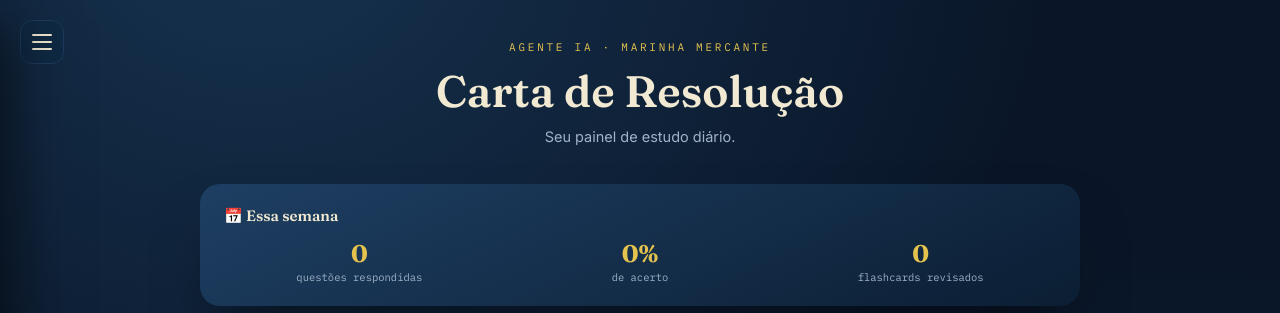
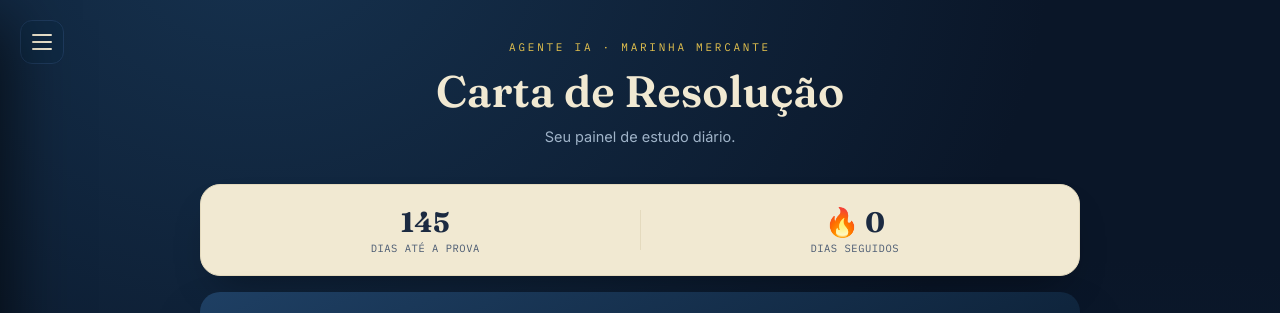
Before and after one commit to matheusvsd/carta-resolucao, a Next.js app: page / in a window 1280 px wide. Shown: the top 313 px of the page. Built offline with nearby package versions, Linux system fonts and the light colour scheme; no server answers; the database is empty.

Commit message:
Adiciona contador regressivo e streak de dias estudando

```diff
--- a/app/globals.css
+++ b/app/globals.css
@@ -277,3 +277,11 @@ footer{text-align:center;margin-top:30px;font-size:12px;color:#6F84A0;font-famil
 .sim-progress-text{font-family:'IBM Plex Mono',monospace;font-size:12px;color:var(--paper)}
 .sim-timer{font-family:'IBM Plex Mono',monospace;font-size:14px;font-weight:600;color:var(--brass-bright);background:var(--ocean-mid);padding:4px 12px;border-radius:20px}
 .sim-tempo-final{font-family:'IBM Plex Mono',monospace;font-size:13px;color:var(--ink-soft)}
+
+
+/* ===== Contador de prova + streak ===== */
+.dash-hero{display:flex;align-items:center;background:var(--paper);border:1px solid var(--paper-dim);border-radius:var(--radius-lg);padding:20px 10px;margin-bottom:16px;box-shadow:0 20px 40px -18px rgba(0,0,0,.4)}
+.dash-hero-item{flex:1;text-align:center}
+.dash-hero-num{font-family:Fraunces,serif;font-weight:700;font-size:28px;color:var(--ink)}
+.dash-hero-label{font-family:'IBM Plex Mono',monospace;font-size:10.5px;color:var(--ink-soft);text-transform:uppercase;letter-spacing:.05em;margin-top:2px}
+.dash-hero-divider{width:1px;height:40px;background:var(--paper-dim)}
--- a/app/page.tsx
+++ b/app/page.tsx
@@ -3,16 +3,28 @@ import { useEffect, useMemo, useState } from "react";
 import type { Subject } from "@/types/question";
 import { SUBJECT_LABELS } from "@/lib/topics";
 import { fetchWeeklySummary, fetchTemasDisponiveis, type WeeklySummary, type TemaOption } from "@/lib/supabase/dashboard";
+import { fetchStreak, type StreakInfo } from "@/lib/supabase/streak";
+
+const DATA_PROVA = new Date("2027-01-21T00:00:00");
+
+function diasRestantes() {
+  const hoje = new Date();
+  hoje.setHours(0, 0, 0, 0);
+  const diff = DATA_PROVA.getTime() - hoje.getTime();
+  return Math.max(0, Math.ceil(diff / (1000 * 60 * 60 * 24)));
+}
 
 export default function DashboardPage() {
   const [summary, setSummary] = useState<WeeklySummary | null>(null);
+  const [streak, setStreak] = useState<StreakInfo | null>(null);
   const [subject, setSubject] = useState<Subject>("matematica");
   const [temas, setTemas] = useState<TemaOption[]>([]);
   const [selecionados, setSelecionados] = useState<Set<string>>(new Set());
   const [loading, setLoading] = useState(false);
 
-  useEffect(() => {
+    useEffect(() => {
     fetchWeeklySummary().then(setSummary).catch((err) => console.error(err));
+    fetchStreak().then(setStreak).catch((err) => console.error(err));
   }, []);
 
   useEffect(() => {
@@ -57,6 +69,18 @@ export default function DashboardPage() {
         <h1>Carta de Resolução</h1>
         <p className="sub">Seu painel de estudo diário.</p>
       </header>
+
+            <div className="dash-hero">
+        <div className="dash-hero-item">
+          <div className="dash-hero-num">{diasRestantes()}</div>
+          <div className="dash-hero-label">dias até a prova</div>
+        </div>
+        <div className="dash-hero-divider" />
+        <div className="dash-hero-item">
+          <div className="dash-hero-num">🔥 {streak?.streak ?? 0}</div>
+          <div className="dash-hero-label">{streak?.streak === 1 ? "dia seguido" : "dias seguidos"}</div>
+        </div>
+      </div>
 
       {summary && (
         <div className="dash-summary">
--- a/lib/supabase/flashcards.ts
+++ b/lib/supabase/flashcards.ts
@@ -1,5 +1,6 @@
 import { supabase } from "./client";
 import type { Subject } from "@/types/question";
+import { recordStudyDay } from "./streak";
 
 export interface FlashcardRecord {
   id: string;
@@ -84,7 +85,8 @@ export async function reviewFlashcard(id: string, avaliacao: "errei" | "dificil"
     })
     .eq("id", id);
 
-  if (error) throw error;
+    if (error) throw error;
+  recordStudyDay().catch((err) => console.error("Erro ao registrar dia de estudo:", err));
   return nextReviewAt;
 }
 
--- a/lib/supabase/questions.ts
+++ b/lib/supabase/questions.ts
@@ -1,5 +1,6 @@
 import { supabase } from "./client";
 import type { QuestionRecord, Subject } from "@/types/question";
+import { recordStudyDay } from "./streak";
 
 export async function fetchQuestions(subject: Subject): Promise<QuestionRecord[]> {
   const { data, error } = await supabase
@@ -79,6 +80,7 @@ export async function submitAnswer(id: string, letra: string, acertou: boolean)
     })
     .eq("id", id);
   if (error) throw error;
+  recordStudyDay().catch((err) => console.error("Erro ao registrar dia de estudo:", err));
 }
 
 
--- /dev/null
+++ b/lib/supabase/streak.ts
@@ -0,0 +1,43 @@
+import { supabase } from "./client";
+
+function todayStr() {
+  return new Date().toISOString().slice(0, 10);
+}
+
+export async function recordStudyDay() {
+  const { error } = await supabase
+    .from("study_days")
+    .upsert({ day: todayStr() }, { onConflict: "day", ignoreDuplicates: true });
+  if (error) throw error;
+}
+
+export interface StreakInfo {
+  streak: number;
+  totalDias: number;
+}
+
+export async function fetchStreak(): Promise<StreakInfo> {
+  const { data, error } = await supabase
+    .from("study_days")
+    .select("day")
+    .order("day", { ascending: false });
+  if (error) throw error;
+
+  const dias = (data ?? []).map((r) => r.day as string);
+  const diasSet = new Set(dias);
+
+  let streak = 0;
+  const cursor = new Date();
+  cursor.setHours(0, 0, 0, 0);
+
+  if (!diasSet.has(todayStr())) {
+    cursor.setDate(cursor.getDate() - 1);
+  }
+
+  while (diasSet.has(cursor.toISOString().slice(0, 10))) {
+    streak += 1;
+    cursor.setDate(cursor.getDate() - 1);
+  }
+
+  return { streak, totalDias: dias.length };
+}
```
